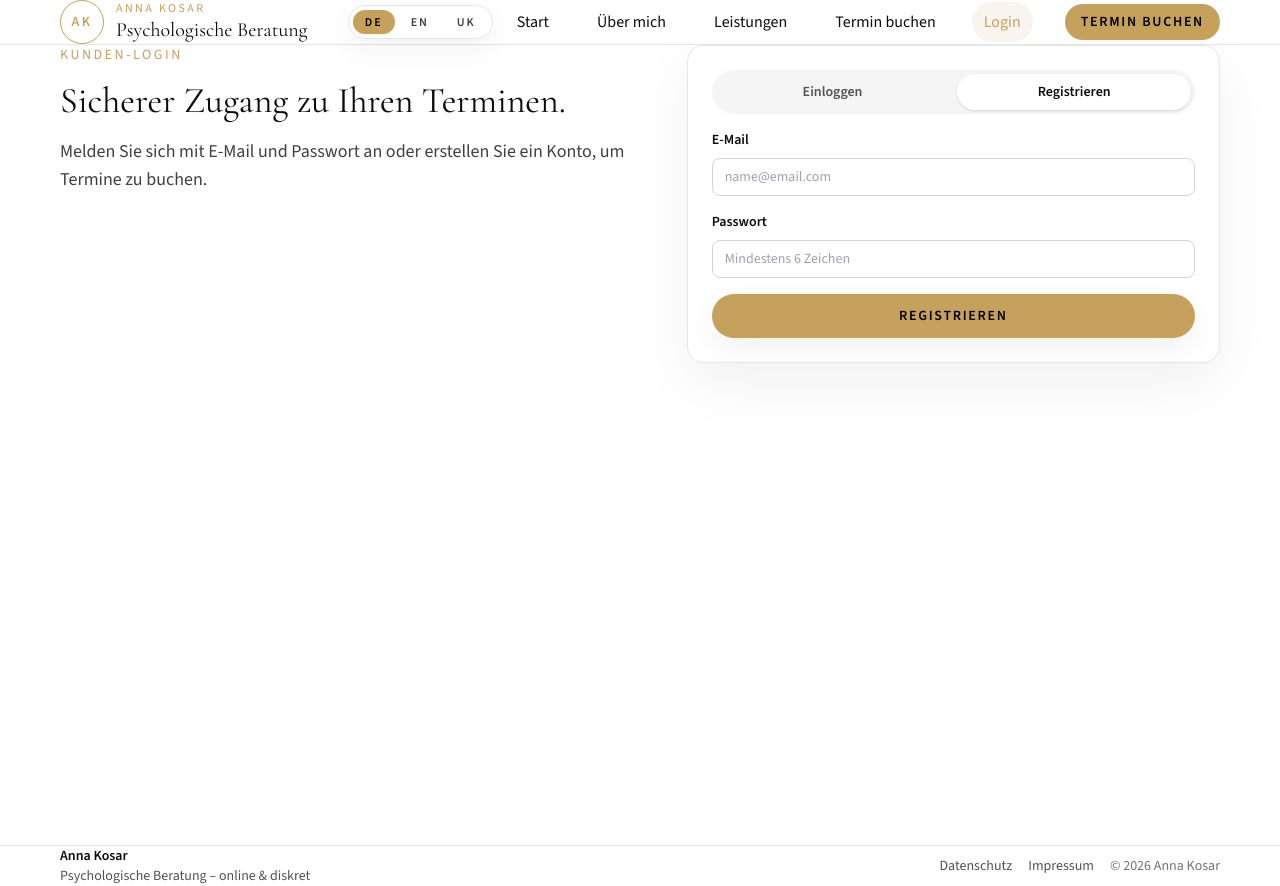
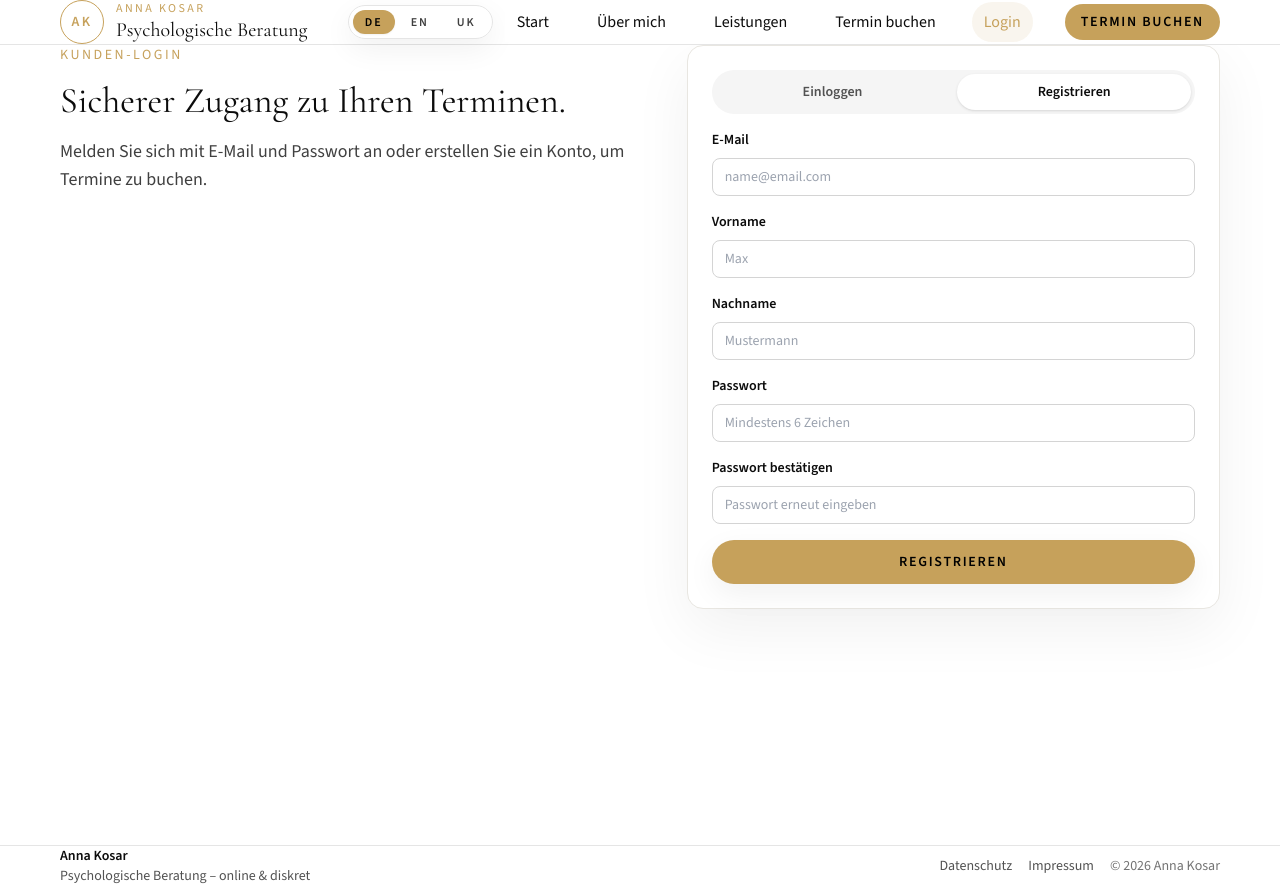
Before and after one commit to MarcelVivo/annakosar, a Next.js app: page /login in a window 1280 px wide. Both pictures are taken after a click on the button "Registrieren". Built offline with nearby package versions, Linux system fonts and the light colour scheme; no server answers.

Commit message:
LoginNew

```diff
--- a/app/login/page.tsx
+++ b/app/login/page.tsx
@@ -13,6 +13,9 @@ export default function LoginPage() {
   const [mode, setMode] = useState<Mode>('login');
   const [email, setEmail] = useState('');
   const [password, setPassword] = useState('');
+  const [confirmPassword, setConfirmPassword] = useState('');
+  const [firstName, setFirstName] = useState('');
+  const [lastName, setLastName] = useState('');
   const [error, setError] = useState<string | null>(null);
   const [isPending, startTransition] = useTransition();
 
@@ -49,6 +52,11 @@ export default function LoginPage() {
 
   const handleSignup = async () => {
     resetMessages();
+    if (password !== confirmPassword) {
+      setError('Passwörter stimmen nicht überein.');
+      return;
+    }
+
     const { data, error: signUpError } = await supabase.auth.signUp({ email, password });
     if (signUpError) {
       setError(signUpError.message);
@@ -63,7 +71,7 @@ export default function LoginPage() {
 
     const { error: profileError } = await supabase
       .from('profiles')
-      .insert({ id: userId, role: 'customer' });
+      .insert({ id: userId, role: 'customer', first_name: firstName, last_name: lastName });
 
     if (profileError) {
       setError(profileError.message);
@@ -128,6 +136,32 @@ export default function LoginPage() {
               placeholder="name@email.com"
             />
           </label>
+          {mode === 'signup' && (
+            <>
+              <label className="block space-y-2 text-sm text-neutral-700">
+                <span className="font-semibold text-charcoal">Vorname</span>
+                <input
+                  type="text"
+                  value={firstName}
+                  onChange={(e) => setFirstName(e.target.value)}
+                  required
+                  className="w-full rounded-lg border border-neutral-300 bg-white px-3 py-2"
+                  placeholder="Max"
+                />
+              </label>
+              <label className="block space-y-2 text-sm text-neutral-700">
+                <span className="font-semibold text-charcoal">Nachname</span>
+                <input
+                  type="text"
+                  value={lastName}
+                  onChange={(e) => setLastName(e.target.value)}
+                  required
+                  className="w-full rounded-lg border border-neutral-300 bg-white px-3 py-2"
+                  placeholder="Mustermann"
+                />
+              </label>
+            </>
+          )}
           <label className="block space-y-2 text-sm text-neutral-700">
             <span className="font-semibold text-charcoal">Passwort</span>
             <input
@@ -140,6 +174,20 @@ export default function LoginPage() {
               placeholder="Mindestens 6 Zeichen"
             />
           </label>
+          {mode === 'signup' && (
+            <label className="block space-y-2 text-sm text-neutral-700">
+              <span className="font-semibold text-charcoal">Passwort bestätigen</span>
+              <input
+                type="password"
+                value={confirmPassword}
+                onChange={(e) => setConfirmPassword(e.target.value)}
+                required
+                minLength={6}
+                className="w-full rounded-lg border border-neutral-300 bg-white px-3 py-2"
+                placeholder="Passwort erneut eingeben"
+              />
+            </label>
+          )}
 
           {error && <p className="text-sm text-red-600">{error}</p>}
 
```
